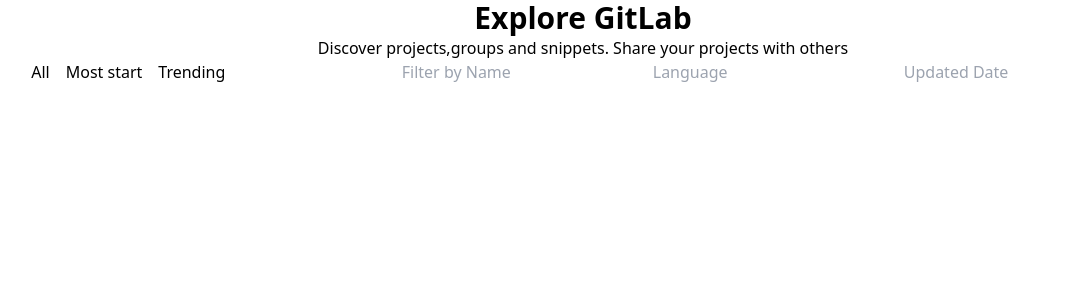
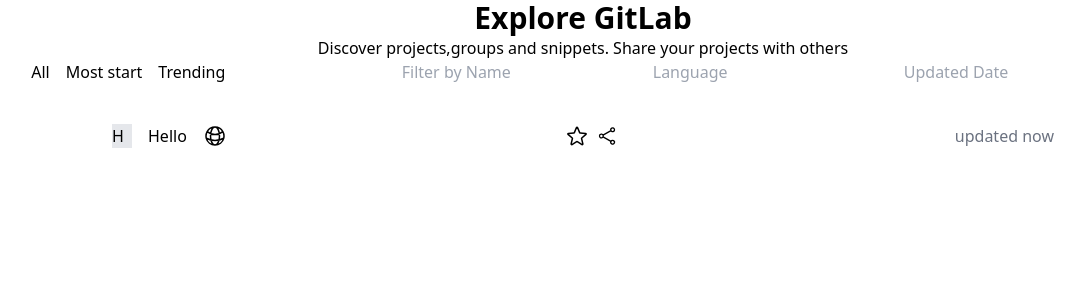
Before and after one commit to NatiDeme/gitlab-test, a Vue app: page / in a window 1280 px wide. Shown: the top 300 px of the page, without its empty margins (57-1142 px from the left). Built offline with nearby package versions, Linux system fonts and the light colour scheme.

Commit message:
Add table content card template

```diff
--- /dev/null
+++ b/src/assets/StarSVG.vue
@@ -0,0 +1,16 @@
+<template>
+  <svg
+    xmlns="http://www.w3.org/2000/svg"
+    fill="none"
+    viewBox="0 0 24 24"
+    stroke-width="1.5"
+    stroke="currentColor"
+    class="w-6 h-6"
+  >
+    <path
+      stroke-linecap="round"
+      stroke-linejoin="round"
+      d="M11.48 3.499a.562.562 0 011.04 0l2.125 5.111a.563.563 0 00.475.345l5.518.442c.499.04.701.663.321.988l-4.204 3.602a.563.563 0 00-.182.557l1.285 5.385a.562.562 0 01-.84.61l-4.725-2.885a.563.563 0 00-.586 0L6.982 20.54a.562.562 0 01-.84-.61l1.285-5.386a.562.562 0 00-.182-.557l-4.204-3.602a.563.563 0 01.321-.988l5.518-.442a.563.563 0 00.475-.345L11.48 3.5z"
+    />
+  </svg>
+</template>
--- a/src/components/AllProjects.vue
+++ b/src/components/AllProjects.vue
@@ -1,24 +1,52 @@
 <template>
-  <div class="flex justify-around">
-    <div class="">
-      <ul class="flex gap-4">
-        <li>All</li>
-        <li>Most start</li>
-        <li>Trending</li>
-      </ul>
+  <div class="flex justify-around mt-10">
+    <div class="flex items-center gap-4">
+      <p class="bg-gray-200 w-5">H</p>
+      <p>Hello</p>
+      <svg
+        xmlns="http://www.w3.org/2000/svg"
+        fill="none"
+        viewBox="0 0 24 24"
+        stroke-width="1.5"
+        stroke="currentColor"
+        class="w-6 h-6"
+      >
+        <path
+          stroke-linecap="round"
+          stroke-linejoin="round"
+          d="M12 21a9.004 9.004 0 008.716-6.747M12 21a9.004 9.004 0 01-8.716-6.747M12 21c2.485 0 4.5-4.03 4.5-9S14.485 3 12 3m0 18c-2.485 0-4.5-4.03-4.5-9S9.515 3 12 3m0 0a8.997 8.997 0 017.843 4.582M12 3a8.997 8.997 0 00-7.843 4.582m15.686 0A11.953 11.953 0 0112 10.5c-2.998 0-5.74-1.1-7.843-2.918m15.686 0A8.959 8.959 0 0121 12c0 .778-.099 1.533-.284 2.253m0 0A17.919 17.919 0 0112 16.5c-3.162 0-6.133-.815-8.716-2.247m0 0A9.015 9.015 0 013 12c0-1.605.42-3.113 1.157-4.418"
+        />
+      </svg>
     </div>
-
-    <div class="flex gap-5">
-      <input type="text" placeholder="Filter by Name" />
-      <input type="text" name="" id="" placeholder="Language" />
-      <input type="text" name="" id="" placeholder="Updated Date" />
+    <div class="flex items-center gap-2">
+      <StarSVG />
+      <svg
+        xmlns="http://www.w3.org/2000/svg"
+        fill="none"
+        viewBox="0 0 24 24"
+        stroke-width="1.5"
+        stroke="currentColor"
+        class="w-5 h-5"
+      >
+        <path
+          stroke-linecap="round"
+          stroke-linejoin="round"
+          d="M7.217 10.907a2.25 2.25 0 100 2.186m0-2.186c.18.324.283.696.283 1.093s-.103.77-.283 1.093m0-2.186l9.566-5.314m-9.566 7.5l9.566 5.314m0 0a2.25 2.25 0 103.935 2.186 2.25 2.25 0 00-3.935-2.186zm0-12.814a2.25 2.25 0 103.933-2.185 2.25 2.25 0 00-3.933 2.185z"
+        />
+      </svg>
+    </div>
+    <div>
+      <p class="text-gray-500">updated now</p>
     </div>
   </div>
 </template>
 
 <script>
+import StarSVG from "@/assets/StarSVG.vue";
 export default {
-  name: "HelloWorld",
+  components: {
+    StarSVG,
+  },
 };
 </script>
 
--- a/src/components/Home.vue
+++ b/src/components/Home.vue
@@ -6,15 +6,18 @@
         Discover projects,groups and snippets. Share your projects with others
       </p>
     </div>
+    <TableHeadline />
     <AllProjects />
   </div>
 </template>
 
 <script>
+import TableHeadline from "./TableHeadline.vue";
 import AllProjects from "./AllProjects.vue";
 export default {
   name: "HelloWorld",
   components: {
+    TableHeadline,
     AllProjects,
   },
 };
--- /dev/null
+++ b/src/components/TableHeadline.vue
@@ -0,0 +1,26 @@
+<template>
+  <div class="flex justify-around">
+    <div class="">
+      <ul class="flex gap-4">
+        <li>All</li>
+        <li>Most start</li>
+        <li>Trending</li>
+      </ul>
+    </div>
+
+    <div class="flex gap-5">
+      <input type="text" placeholder="Filter by Name" />
+      <input type="text" name="" id="" placeholder="Language" />
+      <input type="text" name="" id="" placeholder="Updated Date" />
+    </div>
+  </div>
+</template>
+
+<script>
+export default {
+  name: "HelloWorld",
+};
+</script>
+
+<!-- Add "scoped" attribute to limit CSS to this component only -->
+<style scoped></style>
--- a/src/store/textModule.js
+++ b/src/store/textModule.js
@@ -4,11 +4,11 @@
   async getText({ commit }, value) {
     // console.log(value);
     const result = await axios.get(`https://bible-api.com/${value}`);
-    commit("SET_TEXT", result.data.text);
+    commit("SET_TEXT", result.data);
   },
 };
 const state = {
-  text: "",
+  text: [],
 };
 const mutations = {
   SET_TEXT(state, value) {
```
